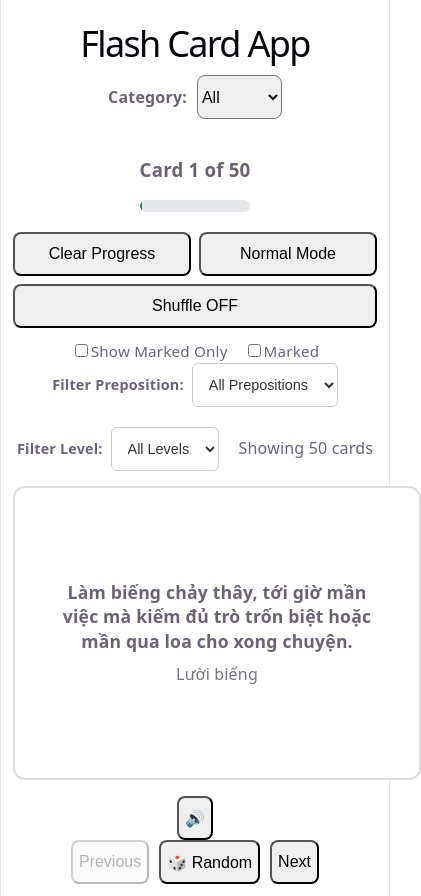
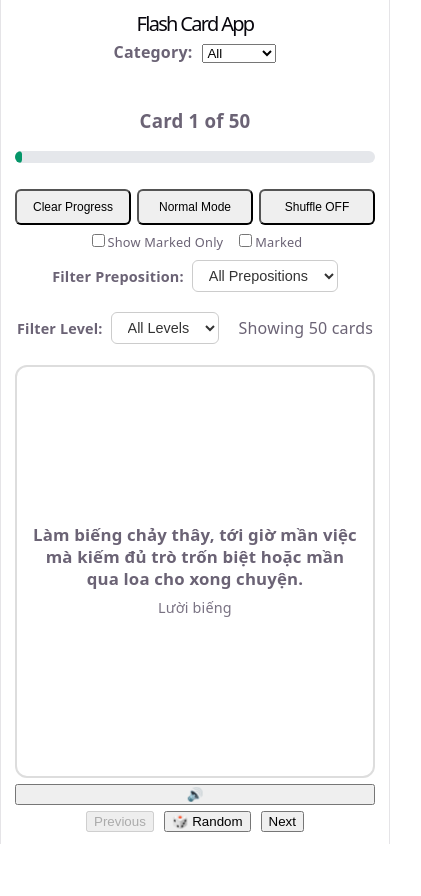
Before and after one commit to chih611/flashcard, a React (Vite) app: page / in a window 390 px wide. Shown: the whole page, 421 px wide, since content can reach past the window. After the commit the page ends 844 px from the top, so only its background shows below. Built offline with nearby package versions, Linux system fonts and the light colour scheme.

Commit message:
phone screen solution

```diff
--- a/src/App.css
+++ b/src/App.css
@@ -1,79 +1,89 @@
-/* Mobile-First Base Styles (Default for screens under 600px) */
+/* Reset and lock body to dynamic mobile viewport height */
+html,
+body,
+#root {
+    height: 100dvh;
+    margin: 0;
+    padding: 0;
+    overflow: hidden;
+    /* Blocks full-page scrolling */
+    box-sizing: border-box;
+}
+
+/* Root App Container for iPhone 16 */
 .app-container {
     width: 100%;
-    max-width: 480px;
-    /* Constrain max width on smaller screens */
-    min-height: 100vh;
+    max-width: 430px;
+    /* Comfortably fits iPhone 16 / 16 Pro width */
+    height: 100dvh;
     margin: 0 auto;
-    padding: 12px;
+    padding: 12px 14px;
     box-sizing: border-box;
     display: flex;
     flex-direction: column;
-    align-items: center;
     justify-content: space-between;
+    gap: 6px;
 }
 
-/* Touch-Friendly Buttons & Inputs */
-button,
-select {
-    min-height: 44px;
-    /* Minimum recommended touch target height */
-    font-size: 1rem;
-    border-radius: 8px;
-    touch-action: manipulation;
-    /* Eliminates tap delay on mobile devices */
+/* Compact Title & Header Elements */
+.app-container h1 {
+    font-size: 1.25rem;
+    margin: 0;
+    text-align: center;
 }
 
+/* Controls & Buttons Compression */
 .controls-container {
-    width: 100%;
     display: flex;
     flex-direction: column;
-    gap: 12px;
-    align-items: center;
+    gap: 6px;
 }
 
 .button-group {
     display: flex;
+    gap: 6px;
     width: 100%;
-    gap: 8px;
-    flex-wrap: wrap;
 }
 
-.button-group button {
-    flex: 1 1 calc(50% - 8px);
-    /* 2 buttons per row on mobile */
+.button-group .btn {
+    flex: 1;
+    padding: 6px 8px;
+    font-size: 0.75rem;
+    min-height: 36px;
+    border-radius: 6px;
 }
 
 .checkbox-group {
     display: flex;
-    gap: 16px;
-    align-items: center;
+    gap: 12px;
     justify-content: center;
-    font-size: 0.95rem;
+    font-size: 0.8rem;
 }
 
-/* Responsive Card Container */
-.card-container {
-    width: 100%;
-    max-width: 360px;
-    min-height: 260px;
-    margin: 12px 0;
-    border-radius: 12px;
+/* Compact Filter Row */
+.filter-row {
+    display: flex;
+    flex-direction: row;
+    align-items: center;
+    justify-content: space-between;
+    gap: 8px;
+    font-size: 0.8rem;
 }
 
-/* Tablet & Desktop Scaling (Screen size > 600px) */
-@media (min-width: 600px) {
-    .app-container {
-        max-width: 600px;
-        padding: 24px;
-    }
+.filter-row select {
+    padding: 4px 8px;
+    font-size: 0.8rem;
+    height: 32px;
+    border-radius: 6px;
+}
 
-    .button-group button {
-        flex: 1;
-        /* Distribute buttons evenly in a single row on desktop */
-    }
-
-    .card-container {
-        min-height: 320px;
-    }
+/* FlashCard Wrapper - Grows dynamically to fill remaining height */
+.card-container {
+    flex: 1;
+    /* Takes all unused vertical screen space */
+    min-height: 0;
+    /* Prevents flex child from overflowing screen boundary */
+    width: 100%;
+    margin: 4px 0;
+    position: relative;
 }
--- a/src/components/FlashCard.jsx
+++ b/src/components/FlashCard.jsx
@@ -20,34 +20,47 @@ export default function FlashCard({
             style={{
                 display: "flex",
                 flexDirection: "column",
-                gap: "10px",
+                justifyContent: "center",
+                gap: "6px",
                 textAlign: "center",
                 position: "relative",
-                padding: "20px 16px",
+                padding: "12px 14px",
                 boxSizing: "border-box",
                 width: "100%",
+                height: "100%",
+                overflowY: "auto", // Soft internal scroll if text overflows
             }}
         >
             {/* Level Badge */}
-            {level && (
+            {
+                level && (
                     <span
                         style={{
                             alignSelf: "center",
-                        fontSize: "0.75rem",
+                            fontSize: "0.7rem",
                             fontWeight: "bold",
                             padding: "2px 8px",
                             borderRadius: "12px",
                             backgroundColor: isBack ? "rgba(255, 255, 255, 0.2)" : "#e0e0e0",
                             color: isBack ? "#fff" : "#333",
                             textTransform: "uppercase",
+                            flexShrink: 0,
                         }}
                     >
                         {level}
                     </span>
-            )}
+                )
+            }
 
             {/* Primary Text */}
-            <div style={{ fontSize: isMeaning ? "1.1rem" : "1.35rem", fontWeight: "bold", lineHeight: "1.4" }}>
+            <div
+                style={{
+                    fontSize: isMeaning ? "1.05rem" : "1.25rem",
+                    fontWeight: "bold",
+                    lineHeight: "1.3",
+                    flexShrink: 0,
+                }}
+            >
                 {primary}
             </div>
 
@@ -55,11 +68,12 @@ export default function FlashCard({
             <div
                 style={
                     isMeaning
-                        ? { fontSize: "1rem", opacity: 0.9 }
+                        ? { fontSize: "0.9rem", opacity: 0.9, flexShrink: 0 }
                         : {
-                            fontSize: "0.85rem",
+                            fontSize: "0.8rem",
                             color: isBack ? "rgba(255, 255, 255, 0.85)" : "#666",
                             fontWeight: "bold",
+                            flexShrink: 0,
                         }
                 }
             >
@@ -67,26 +81,30 @@ export default function FlashCard({
             </div>
 
             {/* Preposition */}
-            {prep && (
+            {
+                prep && (
                     <div
                         style={{
-                        fontSize: "0.85rem",
+                            fontSize: "0.8rem",
                             fontStyle: "italic",
                             color: isBack ? "rgba(255, 255, 255, 0.75)" : "#888",
+                            flexShrink: 0,
                         }}
                     >
                         + prep: {prep}
                     </div>
-            )}
+                )
+            }
 
             {/* Examples Container */}
-            {(example || example2) && (
+            {
+                (example || example2) && (
                     <div
                         style={{
-                        marginTop: "6px",
-                        padding: "10px 12px",
+                            marginTop: "4px",
+                            padding: "8px 10px",
                             borderRadius: "6px",
-                        fontSize: "0.825rem",
+                            fontSize: "0.78rem",
                             fontStyle: "italic",
                             backgroundColor: isBack ? "rgba(255, 255, 255, 0.15)" : "#f5f5f5",
                             color: isBack ? "#fff" : "#444",
@@ -94,8 +112,8 @@ export default function FlashCard({
                             textAlign: "left",
                             display: "flex",
                             flexDirection: "column",
-                        gap: "6px",
-                        lineHeight: "1.35",
+                            gap: "4px",
+                            lineHeight: "1.3",
                         }}
                     >
                         {example && (
@@ -109,9 +127,11 @@ export default function FlashCard({
                             </div>
                         )}
                     </div>
-            )}
-        </div>
+                )
+            }
+        </div >
     );
+
     const frontText = isReverseMode
         ? renderSide(
             card.explain || card.meaning,
@@ -154,8 +174,8 @@ export default function FlashCard({
         <div
             style={{
                 perspective: "1000px",
-                height: "250px",
-                marginBottom: "60px",
+                width: "100%",
+                height: "100%",
             }}
         >
             <motion.div
@@ -180,6 +200,8 @@ export default function FlashCard({
                 <div
                     style={{
                         position: "absolute",
+                        top: 0,
+                        left: 0,
                         width: "100%",
                         height: "100%",
                         backfaceVisibility: "hidden",
@@ -189,8 +211,7 @@ export default function FlashCard({
                         display: "flex",
                         justifyContent: "center",
                         alignItems: "center",
-                        fontSize: "24px",
-                        padding: "20px",
+                        boxSizing: "border-box",
                     }}
                 >
                     {frontText}
@@ -199,6 +220,9 @@ export default function FlashCard({
                 {/* Back Side */}
                 <div
                     style={{
+                        position: "absolute",
+                        top: 0,
+                        left: 0,
                         width: "100%",
                         height: "100%",
                         transform: "rotateY(180deg)",
@@ -210,13 +234,12 @@ export default function FlashCard({
                         display: "flex",
                         justifyContent: "center",
                         alignItems: "center",
-                        fontSize: "24px",
-                        padding: "20px",
+                        boxSizing: "border-box",
                     }}
                 >
                     {backText}
-                </div>
-            </motion.div>
-        </div>
+                </div >
+            </motion.div >
+        </div >
     );
 }
```
Also changed, not shown: src/data/cards.js (+42 -38 lines). Lines whose indentation alone changed are shown as unchanged.
